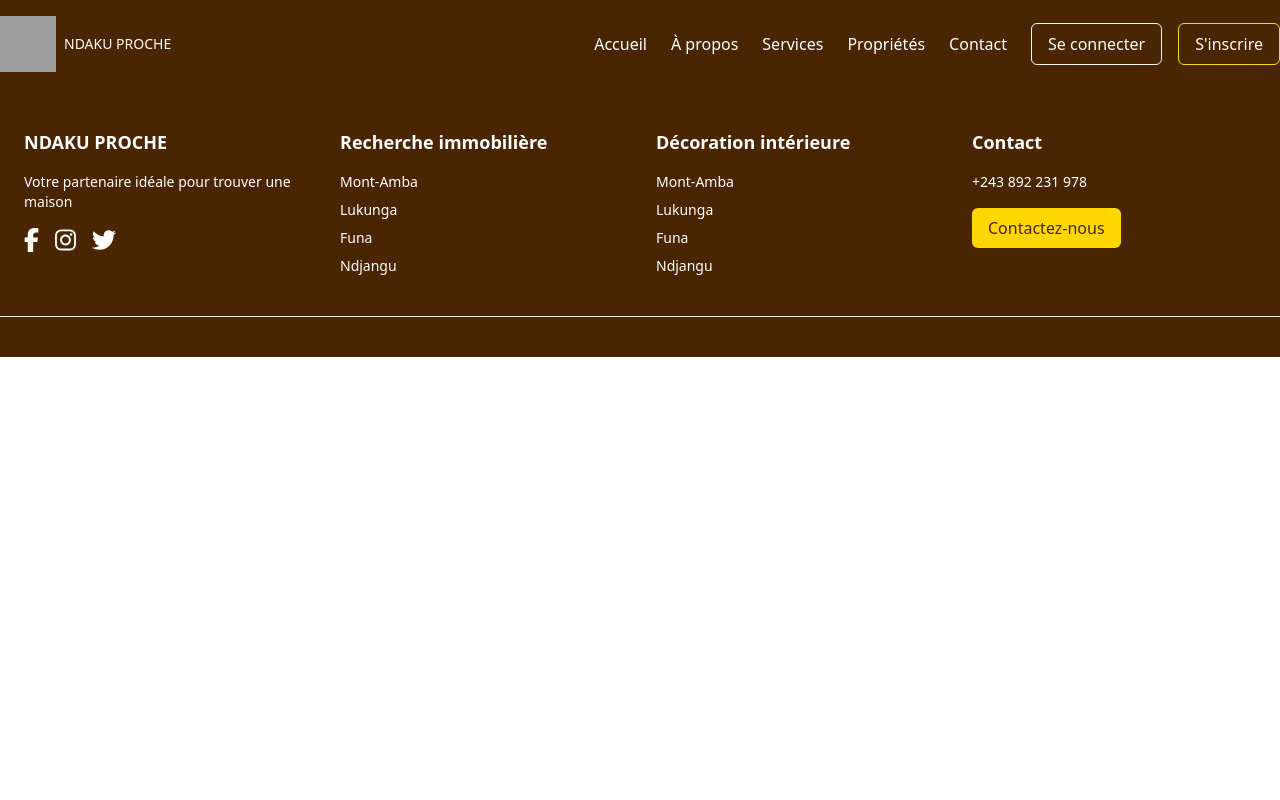
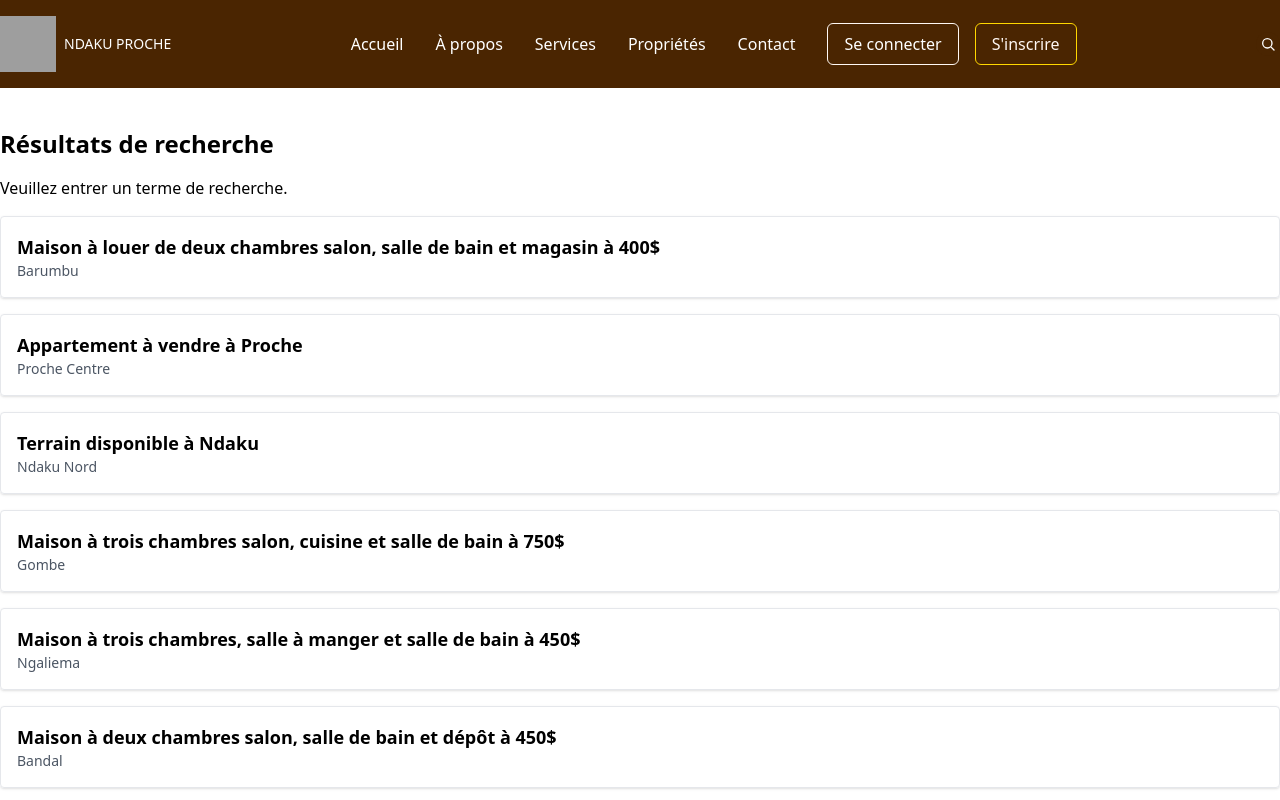
Before and after one commit to moskysarah/Frontend-React-Ndaku-Proche, a React (Vite) app: page /recherche in a window 1280 px wide. Shown: the top 800 px of the page. Built offline with nearby package versions, Linux system fonts and the light colour scheme; grey boxes are pictures that could not be loaded; a web font is replaced by a local one.

Commit message:
page header is up to date

```diff
--- a/src/App.tsx
+++ b/src/App.tsx
@@ -12,6 +12,7 @@ import LoginPage from './pages/LoginPage';
 import RegisterPage from './pages/RegisterPage';
 import DetailsPage from './pages/DetailsPage';
 import PropertyDetailsPage from './pages/PropertyDetailsPage';
+import SearchPage from './pages/SearchPage';
 
 const App: React.FC = () => {
   return (
@@ -28,6 +29,7 @@ const App: React.FC = () => {
           <Route path="/inscription" element={<RegisterPage/>} />
           <Route path="/details" element={<DetailsPage/>} />
           <Route path="/PropertyDetails/:propertyName" element={<PropertyDetailsPage />} />
+          <Route path="/recherche" element={<SearchPage />} />
         </Routes>
         <Footer />
       </div>
--- a/src/components/Header/Header.tsx
+++ b/src/components/Header/Header.tsx
@@ -1,9 +1,13 @@
 import React, { useState, useEffect } from "react";
-import { Link } from "react-router-dom";
+import { Link, useNavigate } from "react-router-dom";
 
 const Header: React.FC = () => {
   const [isMenuOpen, setIsMenuOpen] = useState(false);
   const [isDesktop, setIsDesktop] = useState(window.innerWidth > 1115);
+  const [isSearchOpen, setIsSearchOpen] = useState(false);
+  const [searchQuery, setSearchQuery] = useState("");
+
+  const navigate = useNavigate();
 
   // Gérer le redimensionnement de la fenêtre
   useEffect(() => {
@@ -11,6 +15,7 @@ const Header: React.FC = () => {
       setIsDesktop(window.innerWidth > 1115);
       if (window.innerWidth > 1115) {
         setIsMenuOpen(false); // Fermer le menu burger en mode desktop
+        setIsSearchOpen(false); // Fermer l'icône de recherche en mode desktop
       }
     };
 
@@ -18,18 +23,31 @@ const Header: React.FC = () => {
     return () => window.removeEventListener("resize", handleResize);
   }, []);
 
+  const handleSearchChange = (event: React.ChangeEvent<HTMLInputElement>) => {
+    setSearchQuery(event.target.value);
+  };
+
+  const handleSearchSubmit = (event: React.FormEvent) => {
+    event.preventDefault();
+    if (searchQuery.trim()) {
+      navigate(`/recherche?query=${encodeURIComponent(searchQuery.trim())}`);
+    } else {
+      alert("Veuillez entrer un terme de recherche.");
+    }
+  };
+
   return (
-    <header className="bg-[#4A2501] text-white py-4">
+    <header className="bg-[#4A2501] text-white py-4 relative">
       <div className="container mx-auto flex justify-between items-center">
         {/* Logo */}
         <h1 className="text-xl flex items-center space-x-2 flex-shrink-0">
-            <img
-              src="https://res.cloudinary.com/dtpw00be5/image/upload/v1733645851/White_and_Blue_Flat_Illustrative_Real_Estate_Agency_Logo-removebg-preview_cerl2n.png" // Remplacez par le chemin réel de votre logo
-              alt="Logo Ndaku Proche"
-              className="h-14 w-14"
-            />
-          <Link to="/" className="text-sm ">
-             NDAKU PROCHE
+          <img
+            src="https://res.cloudinary.com/dtpw00be5/image/upload/v1733645851/White_and_Blue_Flat_Illustrative_Real_Estate_Agency_Logo-removebg-preview_cerl2n.png"
+            alt="Logo Ndaku Proche"
+            className="h-14 w-14"
+          />
+          <Link to="/" className="text-sm">
+            NDAKU PROCHE
           </Link>
         </h1>
 
@@ -37,7 +55,10 @@ const Header: React.FC = () => {
         {!isDesktop && (
           <button
             className="flex items-center text-white focus:outline-none z-50 relative"
-            onClick={() => setIsMenuOpen(!isMenuOpen)}
+            onClick={() => {
+              setIsMenuOpen(!isMenuOpen);
+              setIsSearchOpen(false); // Fermer l'icône de recherche en mode menu burger
+            }}
           >
             <svg
               className="w-6 h-6"
@@ -69,15 +90,13 @@ const Header: React.FC = () => {
         <nav
           className={`${
             isDesktop
-              ? "flex items-center space-x-6"
+              ? "flex items-center space-x-8"
               : `fixed top-0 left-0 w-full h-full bg-[#4A2501] flex flex-col items-center justify-center space-y-6 transition-all duration-300 ${
                   isMenuOpen ? "translate-y-0" : "-translate-y-full"
                 }`
           }`}
         >
-          {/* Liste des liens */}
-          {[
-            { label: "Accueil", path: "/" },
+          {[{ label: "Accueil", path: "/" },
             { label: "À propos", path: "/a-propos" },
             { label: "Services", path: "/services" },
             { label: "Propriétés", path: "/proprietes" },
@@ -89,7 +108,7 @@ const Header: React.FC = () => {
               className={`${
                 isDesktop
                   ? "hover:text-[#DFBB9B] transition-all duration-300"
-                  : "text-white text-xl hover:text-[#FFD700] text-center "
+                  : "text-white text-xl hover:text-[#FFD700] text-center"
               }`}
               onClick={() => setIsMenuOpen(false)}
             >
@@ -97,7 +116,6 @@ const Header: React.FC = () => {
             </Link>
           ))}
 
-          {/* Boutons "Se connecter" et "S'inscrire" */}
           <div
             className={`${
               isDesktop
@@ -114,13 +132,58 @@ const Header: React.FC = () => {
             </Link>
             <Link
               to="/inscription"
-              className="px-4 py-2 border border-[#FFD700] rounded-md  text-[#FFF8F4] hover:bg-[#FFD700] hover:text-[#4A2501] transition-all duration-300"
+              className="px-4 py-2 border border-[#FFD700] rounded-md text-[#FFF8F4] hover:bg-[#FFD700] hover:text-[#4A2501] transition-all duration-300"
               onClick={() => setIsMenuOpen(false)}
             >
               S'inscrire
             </Link>
           </div>
         </nav>
+
+        {/* Bouton et champ de recherche */}
+        {isDesktop && (
+          <div className="flex items-center space-x-2">
+            <button
+              onClick={() => setIsSearchOpen(!isSearchOpen)}
+              className="bg-[#4A2501] text-white p-1 rounded-full hover:bg-[#63320C] transition-all"
+            >
+              <svg
+                xmlns="http://www.w3.org/2000/svg"
+                className="h-4 w-4"
+                fill="none"
+                viewBox="0 0 24 24"
+                stroke="currentColor"
+                strokeWidth={2}
+              >
+                <path
+                  strokeLinecap="round"
+                  strokeLinejoin="round"
+                  d="M11 4a7 7 0 100 14 7 7 0 000-14zM21 21l-4.35-4.35"
+                />
+              </svg>
+            </button>
+            {isSearchOpen && (
+              <form
+                onSubmit={handleSearchSubmit}
+                className="flex items-center bg-white rounded-md overflow-hidden shadow-md"
+              >
+                <input
+                  type="text"
+                  value={searchQuery}
+                  onChange={handleSearchChange}
+                  placeholder="Rechercher..."
+                  className="px-2 py-1 text-[#4A2501] w-32 focus:outline-none"
+                />
+                <button
+                  type="submit"
+                  className="px-2 py-1 bg-[#4A2501] text-white hover:text-black  border border-[#FFD700] hover:bg-[#FFD700] transition-all"
+                >
+                  Rechercher
+                </button>
+              </form>
+            )}
+          </div>
+        )}
       </div>
     </header>
   );
--- /dev/null
+++ b/src/pages/SearchPage.tsx
@@ -0,0 +1,135 @@
+import React from "react";
+import { useLocation } from "react-router-dom";
+
+const SearchPage: React.FC = () => {
+  const location = useLocation();
+  const queryParams = new URLSearchParams(location.search);
+  const searchQuery = queryParams.get("query") || "";
+
+  // Simulated search results for demonstration
+  const results = [
+    { id: 1, title: "Maison à louer de deux chambres salon, salle de bain et magasin à 400$", location: "Barumbu" },
+    { id: 2, title: "Appartement à vendre à Proche", location: "Proche Centre" },
+    { id: 3, title: "Terrain disponible à Ndaku", location: "Ndaku Nord" },
+    {
+      id: 4,
+      title: "Maison à trois chambres salon, cuisine et salle de bain à 750$",
+      location: "Gombe",
+    },
+    {
+      id: 5,
+      title: "Maison à trois chambres, salle à manger et salle de bain à 450$",
+      location: "Ngaliema",
+    },
+    {
+      id: 6,
+      title: "Maison à deux chambres salon, salle de bain et dépôt à 450$",
+      location: "Bandal",
+    },
+    {
+      id: 7,
+      title: "Maison à trois chambres salon, cuisine et salle de jeux à 350$",
+      location: "Kinshasa",
+    },
+    {
+      id: 8,
+      title: "Maison à trois chambres salon, cuisine et salle de dépôt à 350$",
+      location: "Kitambo",
+    },
+    {
+      id: 9,
+      title: "Maison à deux chambres salon, salle de bain et magasin à 500$",
+      location: "Limete",
+    },
+    {
+      id: 10,
+      title: "Maison à une chambre salon, cuisine et salle de bain à 250$",
+      location: "Lemba",
+    },
+    {
+      id: 11,
+      title: "Maison à deux chambres salon, cuisine et salle de bain à 400$",
+      location: "Lingwala",
+    },
+    {
+      id: 12,
+      title: "Maison à trois chambres salon , cuisine , salle de bain et dépôt à 320$",
+      location: "Matete",
+    },
+    {
+      id: 13,
+      title: "Maison à deux chambres salon, salle de bain et magasin à 150$",
+      location: "Mont-Ngafula",
+    },
+    {
+      id: 14,
+      title: "Maison à quatre chambres salon, cuisine et salle de bain à 120$",
+      location: "Masina",
+    },
+    {
+      id: 15,
+      title: "Maison à trois chambres salon, cuisine et salle de dépôt à 80$",
+      location: "Makala",
+    },
+    {
+      id: 16,
+      title: "Maison à trois chambres salon, salle de bain et magasin à 100$",
+      location: "Maluku",
+    },
+    {
+      id: 17,
+      title: "Maison à quatre chambres salon, cuisine et salle de bain à 80$",
+      location: "N'sele",
+    },
+    {
+      id: 18,
+      title: "Maison à trois chambres salon, cuisine, salle de bain et dépôt à 150$",
+      location: "Ndjili",
+    },
+    {
+      id: 19,
+      title: "Maison à deux chambres salon, salle de bain et magasin à 85$",
+      location: "Ngaba",
+    },
+    {
+      id: 20,
+      title: "Maison à deux chambres salon, cuisine et salle de bain à 80$",
+      location: "Selembao",
+    },
+  ];
+
+  // Filter results based on search query (title and location)
+  const filteredResults = results.filter((item) =>
+    item.title.toLowerCase().includes(searchQuery.toLowerCase()) ||
+    item.location.toLowerCase().includes(searchQuery.toLowerCase()) // Include location in search
+  );
+
+  return (
+    <div className="container mx-auto py-10">
+      <h1 className="text-2xl font-bold mb-4">Résultats de recherche</h1>
+      {searchQuery ? (
+        <p className="mb-4">Résultats pour : <strong>{searchQuery}</strong></p>
+      ) : (
+        <p className="mb-4">Veuillez entrer un terme de recherche.</p>
+      )}
+
+      {filteredResults.length > 0 ? (
+        <ul className="space-y-4">
+          {filteredResults.map((result) => (
+            <li
+              key={result.id}
+              className="p-4 border rounded shadow hover:shadow-lg transition-all"
+            >
+              <h2 className="text-lg font-semibold">{result.title}</h2>
+              <p className="text-sm text-gray-600">{result.location}</p>
+            </li>
+          ))}
+        </ul>
+      ) : (
+        <p className="text-gray-600">Aucun résultat trouvé pour votre recherche.</p>
+      )}
+    </div>
+  );
+};
+
+export default SearchPage;
```
Also changed, not shown: 1 other file (tests, documents, lock files or other folders).
